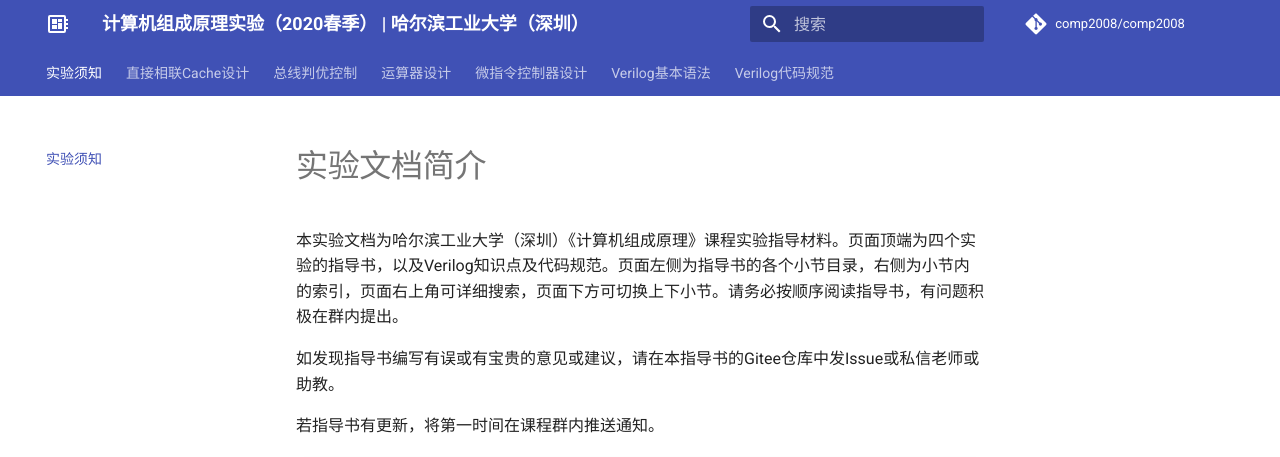
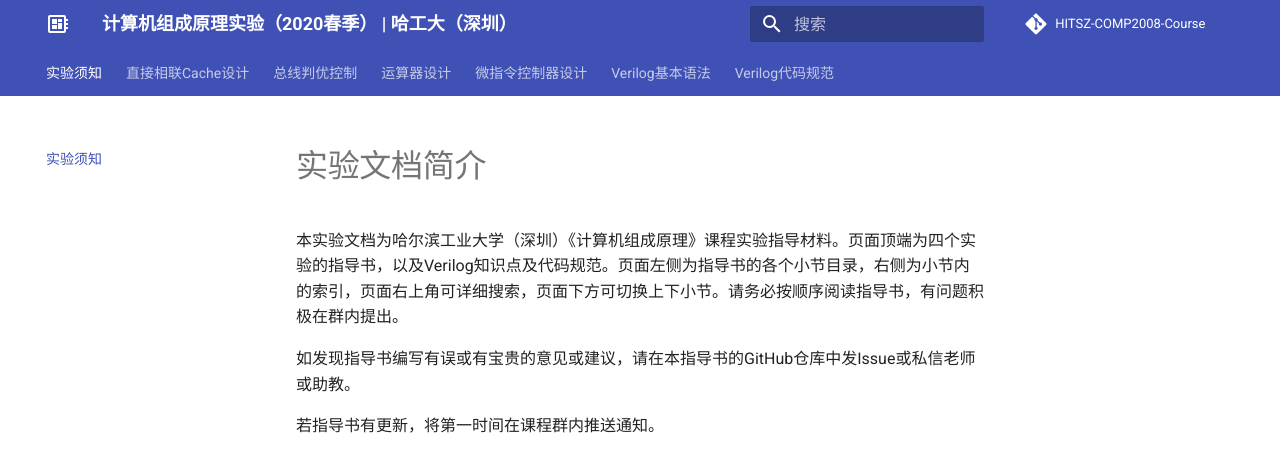
Before and after one commit to Bohan-hu/HITSZ-COMP2008-Course, an MkDocs documentation site: the page built from docs/index.md, in a window 1280 px wide and 1235 px high. Shown: the top 457 px of the window. Built offline with MkDocs 1.6.1 and Material for MkDocs 9.7.7, drawn with Linux system fonts in a browser that asks for light colours; comment, search, counter and statistics services are not loaded.

Commit message:
Add repo info

```diff
--- a/docs/index.md
+++ b/docs/index.md
@@ -2,7 +2,7 @@
 
 本实验文档为哈尔滨工业大学（深圳）《计算机组成原理》课程实验指导材料。页面顶端为四个实验的指导书，以及Verilog知识点及代码规范。页面左侧为指导书的各个小节目录，右侧为小节内的索引，页面右上角可详细搜索，页面下方可切换上下小节。请务必按顺序阅读指导书，有问题积极在群内提出。
 
-如发现指导书编写有误或有宝贵的意见或建议，请在本指导书的Gitee仓库中发Issue或私信老师或助教。
+如发现指导书编写有误或有宝贵的意见或建议，请在本指导书的GitHub仓库中发Issue或私信老师或助教。
 
 若指导书有更新，将第一时间在课程群内推送通知。
 
--- a/mkdocs.yml
+++ b/mkdocs.yml
@@ -1,7 +1,7 @@
-site_name: 计算机组成原理实验（2020春季） | 哈尔滨工业大学（深圳）
+site_name: 计算机组成原理实验（2020春季） | 哈工大（深圳）
 copyright: 'Copyright &copy; 2019 - 2020 哈尔滨工业大学（深圳）'
-repo_name: 'comp2008/comp2008'
-repo_url: 'https://gitee.com/comp2008/comp2008'
+repo_name: 'HITSZ-COMP2008-Course'
+repo_url: 'https://github.com/Bohan-hu/HITSZ-COMP2008-Course'
 
 theme:
   name: material
```
